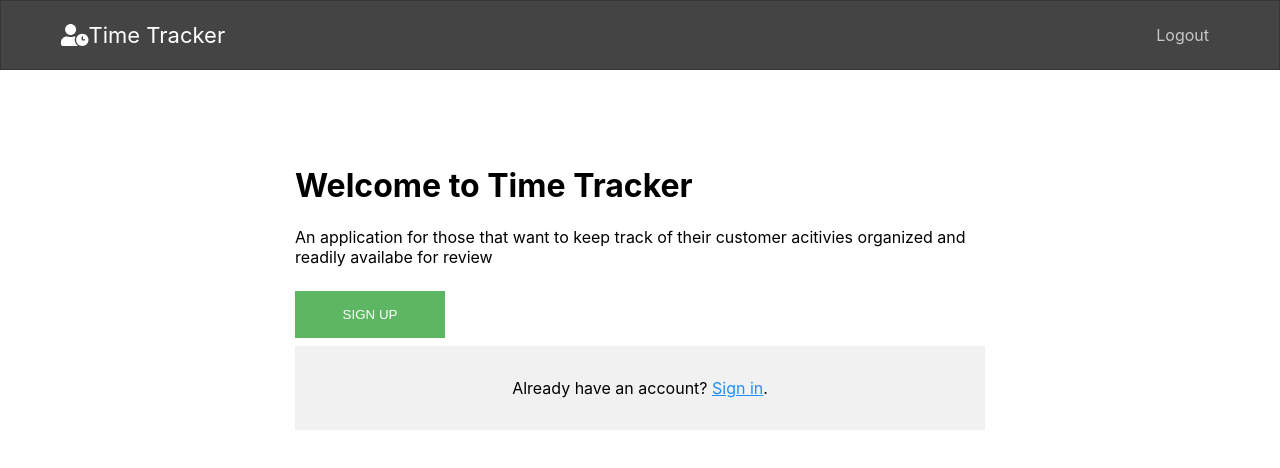
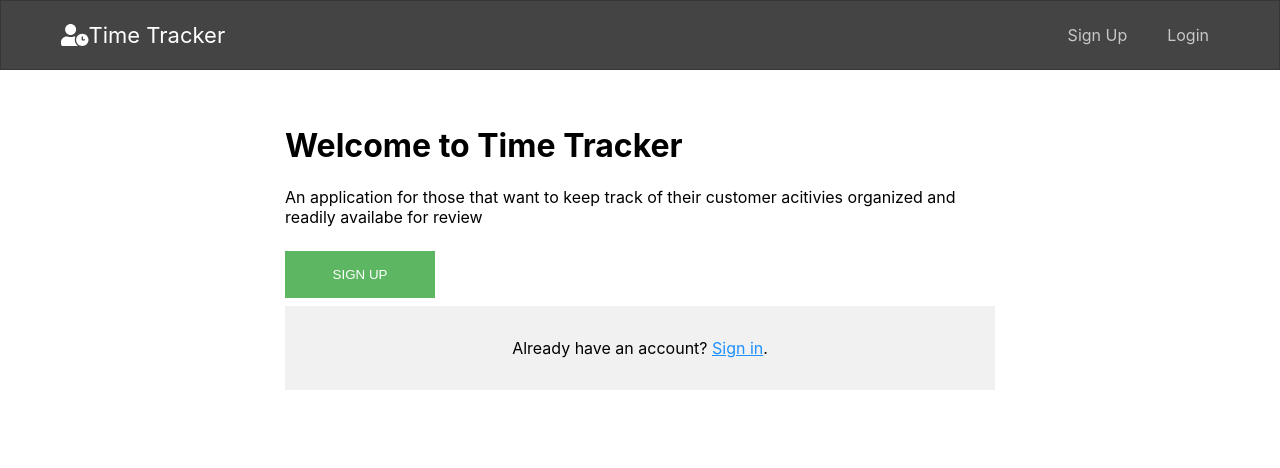
Before and after one commit to soriaj/time-tracker-client, a React (Create React App) app: page / in a window 1280 px wide. Shown: the top 468 px of the page. Built offline with nearby package versions, Linux system fonts and the light colour scheme.

Commit message:
- Rename SearchListBox to SearchBox - Update import for ActivityListItem and AddActivity with SearchBox

```diff
--- a/src/components/Activity/ActivityListItem.js
+++ b/src/components/Activity/ActivityListItem.js
@@ -1,5 +1,5 @@
 import React, { Component } from 'react'
-import SearchListBox from '../SearchListBox/SearchListBox'
+import SearchBox from '../SearchBox/SearchBox'
 import ListItems from '../ListItems/ListItems'
 import './ActivityListItem.css'
 import { activities } from '../../../src/activities-data'
@@ -24,14 +24,21 @@ class Activity extends Component {
       })
    }
 
+   updateActivitiesList = activity => {
+      this.setState({
+         activities: [this.state.activities, ...activity]
+      })
+   }
+
    render() {
       const { activities, searchTerm } = this.state
       return (
          <>
             <div className="activities-list">
-               <SearchListBox
+               <SearchBox
                   searchTerm={searchTerm}
                   handleUpdate={term => this.updateSearchTerm(term)}
+                  handleActivityUpdate={this.updateActivitiesList}
                />
             </div>
 
--- a/src/components/AddActivity/AddActivity.js
+++ b/src/components/AddActivity/AddActivity.js
@@ -3,8 +3,6 @@ import { format } from 'date-fns'
 import './AddActivity.css'
 
 class AddActivity extends Component {
-
-
    handleSubmitAddActivity = ev => {
       ev.preventDefault()
       alert('You added a activity')
--- a/src/components/Header/Header.js
+++ b/src/components/Header/Header.js
@@ -1,5 +1,5 @@
 import React, { Component } from 'react'
-import { Link } from 'react-router-dom'
+import { NavLink, Link } from 'react-router-dom'
 import { FontAwesomeIcon } from '@fortawesome/react-fontawesome'
 import { faUserClock, faBars } from '@fortawesome/free-solid-svg-icons'
 // import TokenService from '../../services/token-service'
@@ -57,12 +57,12 @@ class Header extends Component {
             >
                <FontAwesomeIcon icon={faBars} className="fas fa-bars"></FontAwesomeIcon>
             </span>
-            <Link to="/" className="logo">
+            <NavLink to="/" className="logo">
                <FontAwesomeIcon icon={faUserClock} className="fas fa-user-clock">
                </FontAwesomeIcon>
                Time Tracker
-            </Link>
-            {true
+            </NavLink>
+            {false
                ? this.renderLogoutLink()
                : this.renderLoginLink()
             }
--- a/src/components/Landing/Landing.js
+++ b/src/components/Landing/Landing.js
@@ -6,7 +6,7 @@ import SignIn from '../SignIn/SignIn';
 class Landing extends Component {
    render() {
       return (
-         <div className="welcome">
+         <div className="registration">
             <h1>Welcome to Time Tracker</h1>
             <p>An application for those that want to keep track of their customer acitivies organized and readily availabe for review</p>
             <div>
--- a/src/components/SearchListBox/SearchListBox.js
+++ b/src/components/SearchBox/SearchBox.js
@@ -1,8 +1,8 @@
 import React, { Component } from 'react'
 import { NavLink } from 'react-router-dom'
-import './SearchListBox.css'
+import './SearchBox.css'
 
-class SearchListBox extends Component {
+class SearchBox extends Component {
    render() {
       return (
          <form>
@@ -27,4 +27,4 @@ class SearchListBox extends Component {
    }
 }
 
-export default SearchListBox;
+export default SearchBox;
```
Also changed, not shown: src/components/SearchBox/SearchBox.css (renamed from src/components/SearchListBox/SearchListBox.css).
